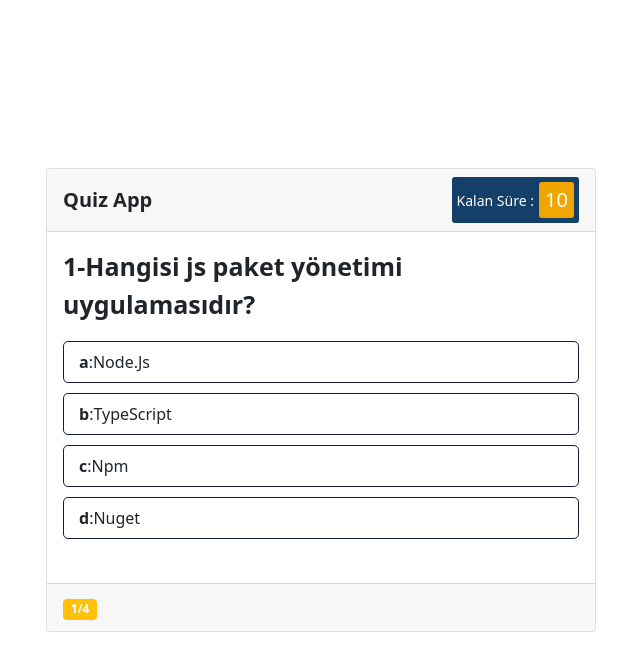
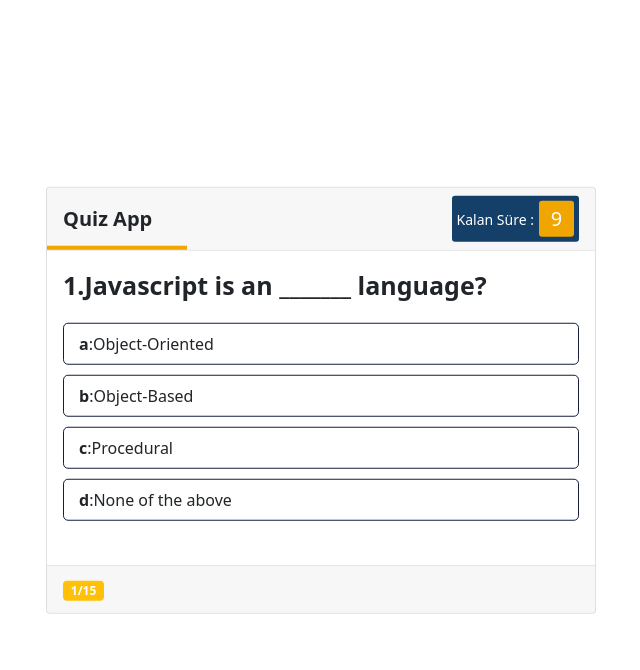
Before and after one commit to tohumcuugur/Js-Quiz-App, a plain HTML site: page index.html in a window 1280 px wide. Both pictures are taken after a click on the button "Start Quiz". Shown: the whole page, without its empty margins (319-959 px from the left). Drawn offline with nearby package versions, Linux system fonts and the light colour scheme.

Commit message:
Js-Quiz-App with 15 questions

```diff
--- a/index.html
+++ b/index.html
@@ -23,8 +23,9 @@
             <div class="title">Quiz App</div>
             <div class="timer">
                 <div class="time_text">Kalan Süre :</div>
-                <div class="time_second">10</div>
+                <div class="time_second"></div>
             </div>
+            <div class="time_line"></div>
         </header>
         <section class="card-body">
             <div class="question_text">
--- a/script.js
+++ b/script.js
@@ -30,16 +30,23 @@ ui.btn_start.addEventListener("click", function (e) {
     ui.soruSayisi(quiz.soruIndex + 1,quiz.sorular.length);
     ui.btn_next.classList.remove("show");
     startTimer(10);
+    startTimerLine();
 });
 
 ui.btn_next.addEventListener("click", function () {
     if (quiz.sorular.length != quiz.soruIndex +1) {
         quiz.soruIndex += 1;
+        clearInterval(counter);
+        clearInterval(counter_line);
+        startTimerLine();
+        startTimer(10);
         ui.soruGoster(quiz.soruGetir());
         ui.soruSayisi(quiz.soruIndex + 1,quiz.sorular.length);
         ui.btn_next.classList.remove("show");
     } else {
-        console.log("Soruları tamamladınız.");
+        // console.log("Soruları tamamladınız.");
+        clearInterval(counter);
+        clearInterval(counter_line);
         ui.quiz_box.classList.remove("active");
         ui.score_box.classList.add("active");
         ui.skoruGoster(quiz.sorular.length , quiz.dogruCevap);
@@ -60,33 +67,72 @@ ui.btn_replay.addEventListener("click", function(){
     ui.score_box.classList.remove("active");
 });
 
-
-
 function optionSelected(option){
-    // console.log(option);
+    clearInterval(counter);
+    clearInterval(counter_line);
     let cevap = option.querySelector("span b").textContent;
     // console.log(cevap);
     let soru = quiz.soruGetir();
     // console.log(soru);
+
     if(soru.cevapKontrol(cevap)){
+        quiz.dogruCevap += 1;
         option.classList.add("correct");
         option.insertAdjacentHTML("beforeend", ui.correctIcon);
         //Option div'inin içine "beforeend" yani bitişten önce son eleman olarak correctIcon değişkenini ekledik. Değişkenide 62.satırda tanımladık.
-        quiz.dogruCevap += 1;
     }else{
         option.classList.add("incorrect");
         option.insertAdjacentHTML("beforeend", ui.incorrectIcon);
+        for (let option of ui.option_list.children){
+            if(option.querySelector("span b").textContent ==cevap){
+                option.classList.add("correct");
+                option.insertAdjacentHTML("beforeend",ui.correctIcon);
+            }
+            option.classList.add("disabled");//eğer şık işaretlenmezse süre dolduğunda otomatik şıkkı işaretler ve kullanıncının işaretlemesini önler.
+        }
     }
     for(let i=0; i < ui.option_list.children.length; i++){
         ui.option_list.children[i].classList.add("disabled");
     }
     ui.btn_next.classList.add("show");
 }
-
+let counter;
 function startTimer(time){
-    setInterval(timer, 1000);
+    counter = setInterval(timer, 1000);
 
     function timer(){
-        console.log("aa");
+        ui.time_second.textContent = time;
+        time--;
+        if(time < 0 ){
+            clearInterval(counter);
+
+            ui.time_text.textContent = "Süreniz Bitti...";
+
+            let cevap = quiz.soruGetir().dogruCevap;
+
+            for (let option of ui.option_list.children){
+                if(option.querySelector("span b").textContent ==cevap){
+                    option.classList.add("correct");
+                    option.insertAdjacentHTML("beforeend",ui.correctIcon);
+                }
+                option.classList.add("disabled");//eğer şık işaretlenmezse süre dolduğunda otomatik şıkkı işaretler ve kullanıncının işaretlemesini önler.
+            }
+            ui.btn_next.classList.add("show");
+        }
     }
 }
+
+let counter_line;
+function startTimerLine(){
+    let line_width = 0;
+
+    counter_line = setInterval(timer,20);
+
+    function timer(){
+        line_width +=1;
+        ui.time_line.style.width = line_width + "px";
+        if(line_width > 549){
+            clearInterval(counter_line);
+    }
+}
+}
--- a/soru.js
+++ b/soru.js
@@ -9,25 +9,94 @@ Soru.prototype.cevapKontrol = function (cevap) {
     return cevap === this.dogruCevap;
 }
 let sorular = [
-    new Soru("1-Hangisi js paket yönetimi uygulamasıdır?", {
-        a: "Node.Js",
-        b: "TypeScript",
-        c: "Npm",
-        d: "Nuget",
+    new Soru("1.Javascript is an _______ language?", {
+        a: "Object-Oriented",
+        b: "Object-Based",
+        c: "Procedural",
+        d: "None of the above",
+    }, "a"),
+    new Soru("2.Which of the following keywords is used to define a variable in Javascript?", {
+        a: "Var",
+        b: "Let",
+        c: "Both A and B",
+        d: "None of the above",
     }, "c"),
-    new Soru("2-Hangisi .NET paket yönetimi uygulamasıdır?", {
-        a: "Node.Js",
-        b: "Nuget",
-        c: "Npm",
+    new Soru("3.Which of the following methods is used to access HTML elements using Javascript?", {
+        a: "getElementbyId()",
+        b: "getElementsByClassName()",
+        c: "Both A and B",
+        d: "None of the above",
+    }, "c"),
+    new Soru("4.Which of the following methods can be used to display data in some form using Javascript?", {
+        a: "document.write()",
+        b: "console.log()",
+        c: "window.alert()",
+        d: "All of the above",
+    }, "d"),
+    new Soru("5.Upon encountering empty statements, what does the Javascript Interpreter do?", {
+        a: "Throws an error",
+        b: "Ignores the statements",
+        c: "Gives a warning",
+        d: "None of the above",
     }, "b"),
-    new Soru("3-Hangisi .NET paket yönetimi uygulamasıdır?", {
-        a: "Node.Js",
-        b: "Nuget",
-        c: "Npm",
+    new Soru("6.How can a datatype be declared to be a constant type?", {
+        a: "Conts",
+        b: "Var",
+        c: "Let",
+        d: "Constant",
+    }, "a"),
+    new Soru("7.When the switch statement matches the expression with the given labels, how is the comparison done?", {
+        a: "Both the datatype and the result of the expression are compared.",
+        b: "Only the datatype of the expression is compared.",
+        c: "Only the value of the expression is compared.",
+        d: "None of the above",
+    }, "a"),
+    new Soru("8.What keyword is used to check whether a given property is valid or not?", {
+        a: "in",
+        b: "is in",
+        c: "exist",
+        d: "lies",
+    }, "a"),
+    new Soru("9.What is the use of the <noscript> tag in Javascript?", {
+        a: "The contents are displayed by non-JS-based browsers.",
+        b: "Clears all the cookies and cache.",
+        c: "Both A and B.",
+        d: "None of the above",
+    }, "a"),
+    new Soru("10.When an operator’s value is NULL, the typeof returned by the unary operator is:", {
+        a: "Boolean",
+        b: "Undefined",
+        c: "Object",
+        d: "Integer",
+    }, "c"),
+    new Soru("11.What does the Javascript “debugger” statement do?", {
+        a: "It will debug all the errors in the program at runtime.",
+        b: "It acts as a breakpoint in a program.",
+        c: "It will debug error in the current statement if any.",
+        d: "All of the above.",
     }, "b"),
-    new Soru("4-Hangisi .NET paket yönetimi uygulamasıdır?", {
-        a: "Node.Js",
-        b: "Nuget",
-        c: "Npm",
-    }, "b"),
+    new Soru("12.What does the ‘toLocateString()’ method do in JS?", {
+        a: "Returns a localised object representation.",
+        b: "Returns a parsed string.",
+        c: "Returns a localized string representation of an object.",
+        d: "None of the above.",
+    }, "c"),
+    new Soru("13.The process in which an object or data structure is translated into a format suitable for transferral over a network, or storage is called?", {
+        a: "Object Serialization",
+        b: "Object Encapsulation",
+        c: "Object Inheritance",
+        d: "None of the above",
+    }, "a"),
+    new Soru("14.Which function is used to serialize an object into a JSON string in Javascript?", {
+        a: "stringify()",
+        b: "parse()",
+        c: "convert()",
+        d: "None of the above",
+    }, "a"),
+    new Soru("15.Which of the following are closures in Javascript?", {
+        a: "Variables",
+        b: "Functions",
+        c: "Objects",
+        d: "All of the above",
+    }, "d"),
 ]
--- a/style.css
+++ b/style.css
@@ -81,6 +81,7 @@
     display: flex;
     justify-content: space-between;
     align-items: center;
+    position: relative;
 }
 .quiz_box header .timer {
     display: flex;
@@ -102,6 +103,15 @@
     margin-left: 5px;
     width: 35px;
     text-align: center;
+}
+/* TİMER */
+.quiz_box header .time_line{
+    position: absolute;
+    bottom: 0;
+    left: 0;
+    height: 4px;
+    /* width: 550px; 0-500 olması gerek js aracılığı ile yapacağız*/
+    background-color: #F0A500;
 }
 
 /* SCORE BOX */
--- a/ui.js
+++ b/ui.js
@@ -7,7 +7,10 @@ function UI(){
     this.score_box = document.querySelector(".score_box"),
     this.option_list = document.querySelector(".option_list"),
     this.correctIcon = '<div class="icon"><i class="fas fa-check"></i></div>',
-    this.incorrectIcon = '<div class="icon"><i class="fas fa-times"></i></div>'
+    this.incorrectIcon = '<div class="icon"><i class="fas fa-times"></i></div>',
+    this.time_text = document.querySelector(".time_text"),
+    this.time_second = document.querySelector(".time_second"),
+    this.time_line = document.querySelector(".time_line")
 }
 
 UI.prototype.soruGoster = function(soru) {
```
Also changed, not shown: 1 other file.
